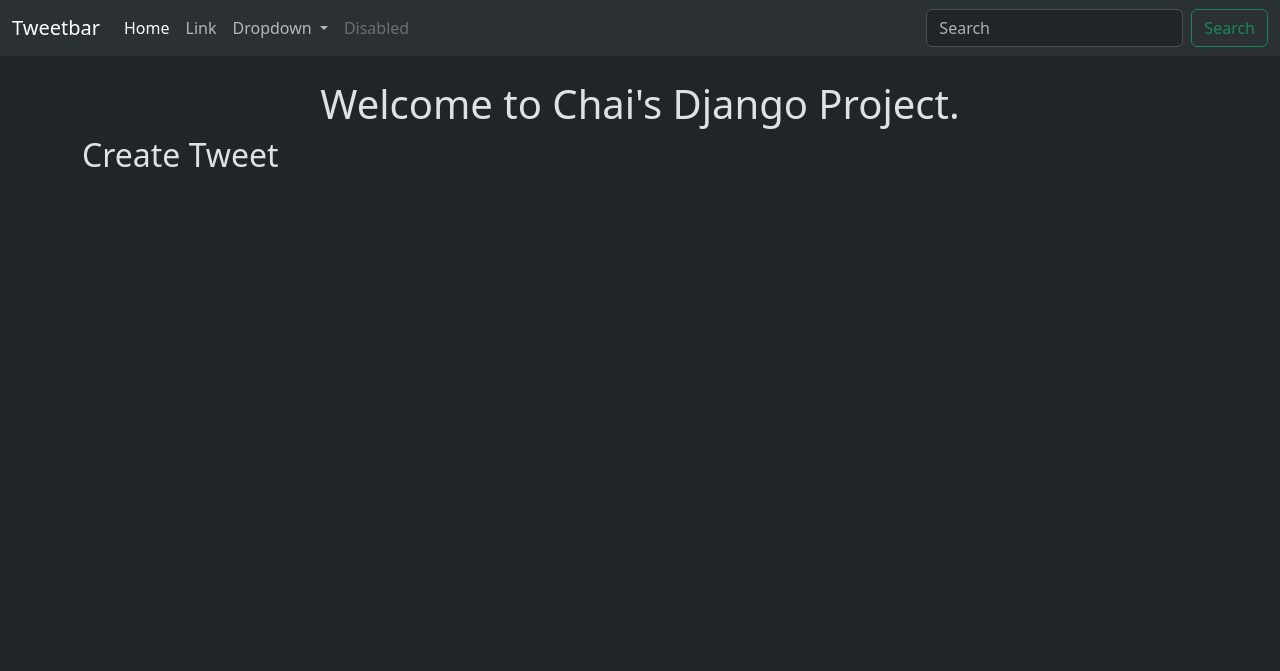
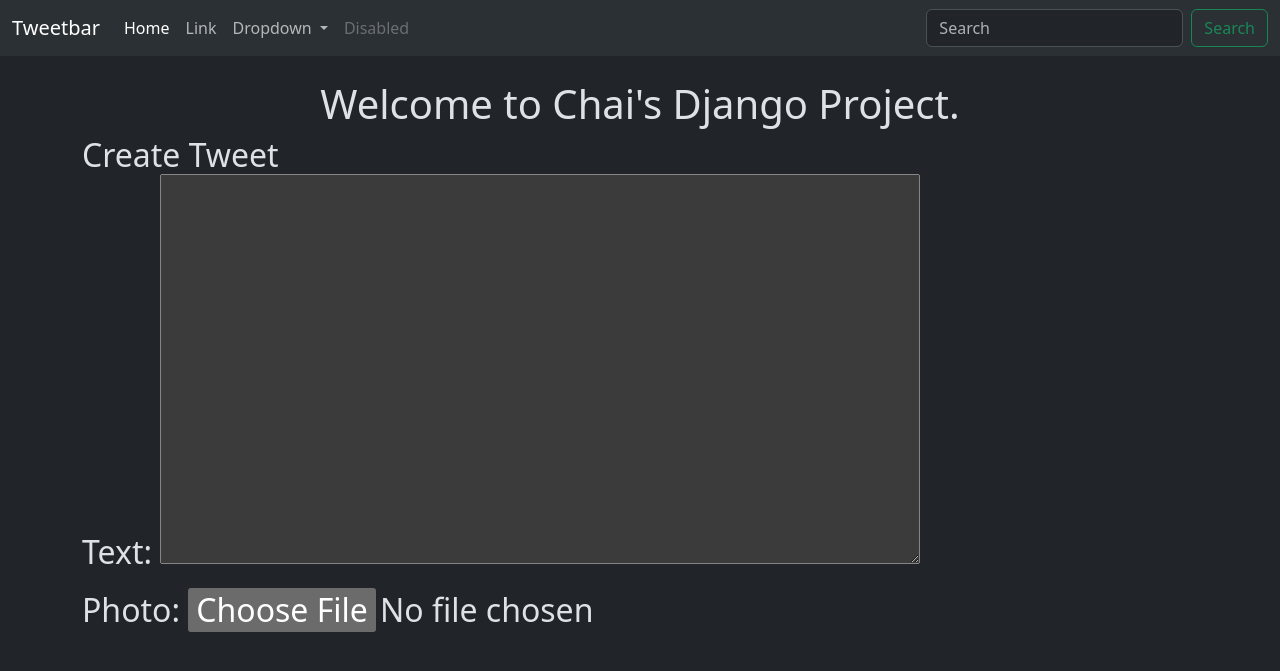
Before and after one commit to Puneetbisarwal/chaiheadq, a Django app: page /tweet/create/ in a window 1280 px wide. Shown: the top 671 px of the page. Run offline with Django 5.2, Linux system fonts and the light colour scheme.

Commit message:
Updated tweet_form.html file.

```diff
--- a/tweet/templates/tweet_form.html
+++ b/tweet/templates/tweet_form.html
@@ -14,6 +14,9 @@ Chai aur tweet
     {% else %}
     Create Tweet
     {% endif %}
+    <form method="post" enctype="multipart/form-data" class="form">
+        {{ form.as_p }}
+    </form>
 </h2>
 
 {% endblock %}
```
